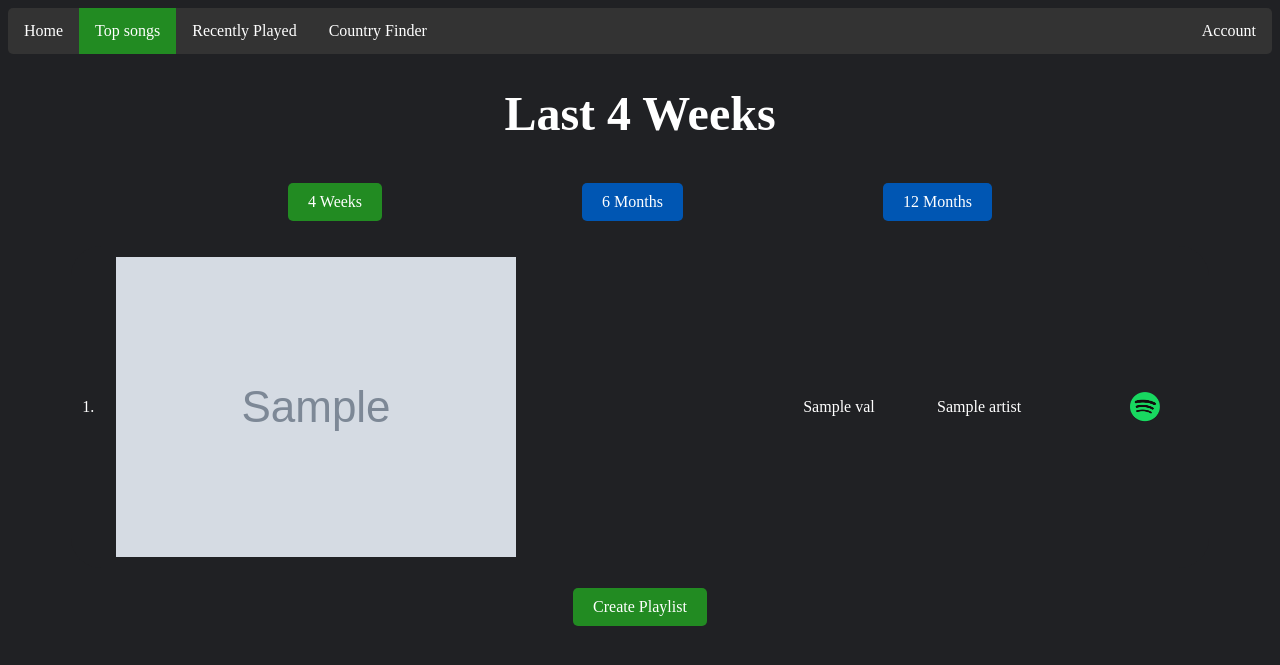
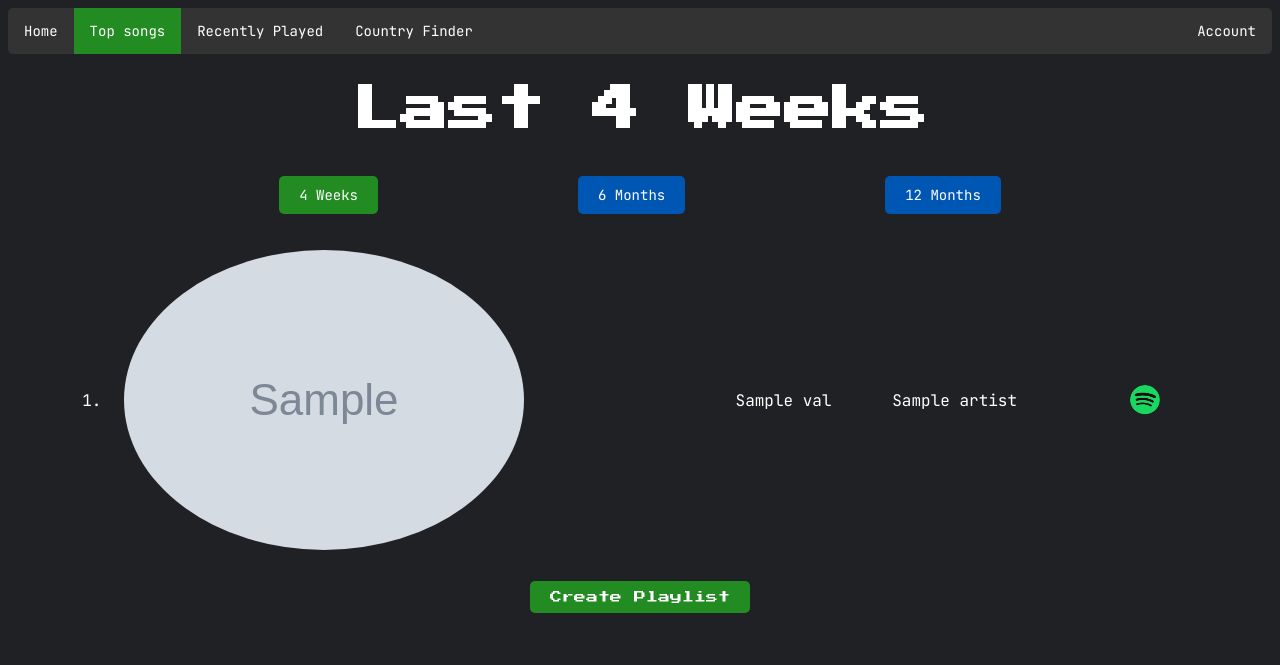
Before and after one commit to KeerthiBeast/Spotify_Stats, a Flask app: template server/templates/fav_short.html in a window 1280 px wide. Shown: the top 665 px of the page. Run offline with Flask 3, Linux system fonts and the light colour scheme; the template is opened without the code that fills it: most values are stand-ins (such as "Sample title", 1, 10 or a date in 2020); grey boxes marked "Sample" are stand-in pictures.

Commit message:
Styling and font customization

```diff
--- a/server/__init__.py
+++ b/server/__init__.py
@@ -4,6 +4,7 @@ from flask import Flask, redirect, render_template
 from flask import Blueprint
 from flask_sqlalchemy import SQLAlchemy
 from dotenv import load_dotenv, dotenv_values
+from datetime import datetime, timedelta
 
 def create_app():
     app = Flask(__name__)
@@ -11,6 +12,10 @@ def create_app():
 
     @app.route('/')
     def index():
+        if 'access_token' in session:
+            if datetime.now().timestamp() < session['expires_at']:
+               return render_template('home.html')
+
         return render_template('index.html')
 
     @app.route('/pages')
--- a/server/static/styles/fav_short.css
+++ b/server/static/styles/fav_short.css
@@ -1,5 +1,8 @@
 body {
     background-color: #202124;
+}
+img {
+    border-radius: 50%;
 }
 
 .values {
@@ -33,11 +36,14 @@ li a {
     padding: 14px 16px;
     text-decoration: none;
     transition: background-color 0.3s ease;
+    font-family: 'JetBrains Mono';
+    font-size: 14px;
 }
-
 h1 {
+    color: white;
+    font-family: 'Press Start 2P';
     font-size: 6vh;
-    color: white;
+    font-weight: bold;
 }
 
 .buttons {
@@ -60,6 +66,8 @@ h1 {
     text-decoration: none;
     cursor: pointer;
     transition: background-color 0.3s ease;
+    font-family: 'JetBrains Mono';
+    font-size: 14px;
 }
 .medium {
     display: inline-block;
@@ -74,6 +82,8 @@ h1 {
     text-decoration: none;
     cursor: pointer;
     transition: background-color 0.3s ease;
+    font-family: 'JetBrains Mono';
+    font-size: 14px;
 }
 .long {
     display: inline-block;
@@ -87,6 +97,8 @@ h1 {
     text-decoration: none;
     cursor: pointer;
     transition: background-color 0.3s ease;
+    font-family: 'JetBrains Mono';
+    font-size: 14px;
 }
 .fbotton {
     display: inline-flex;
@@ -107,11 +119,14 @@ h1 {
     text-decoration: none;
     cursor: pointer;
     transition: background-color 0.3s ease;
+    font-family: 'Press Start 2P';
+    font-size: 12px;
 }
 
 .count {
     text-align: left;
     color: white;
+    font-family: 'JetBrains Mono';
 }
 .trackart {
     text-align: left;
@@ -119,20 +134,22 @@ h1 {
 .name {
     text-align: left;
     color: white;
+    font-family: 'JetBrains Mono';
 }
 .artist {
     text-align: left;
     color: white;
+    font-family: 'JetBrains Mono';
 }
 .splink {
     text-align: center;
     width: 10%
 }
 
-.medium:hover {
+.long:hover {
     background-color: forestgreen;
 }
-.long:hover {
+.medium:hover {
     background-color: forestgreen;
 }
 .playlist:hover {
--- a/server/templates/fav_long.html
+++ b/server/templates/fav_long.html
@@ -1,6 +1,10 @@
 <html lang="en">
     <head>
         <link rel= "stylesheet" type= "text/css" href= "{{url_for('static',filename='styles/fav_long.css')}}">
+        <link rel="preconnect" href="https://fonts.googleapis.com">
+        <link rel="preconnect" href="https://fonts.gstatic.com" crossorigin>
+        <link href="https://fonts.googleapis.com/css2?family=JetBrains+Mono:ital,wght@0,100..800;1,100..800&display=swap" rel="stylesheet">
+        <link href="https://fonts.googleapis.com/css2?family=Press+Start+2P&display=swap" rel="stylesheet">
         <title>Last 12 Months</title>
     </head>
 
--- a/server/templates/fav_medium.html
+++ b/server/templates/fav_medium.html
@@ -1,6 +1,10 @@
 <html lang="en">
     <head>
         <link rel= "stylesheet" type= "text/css" href= "{{url_for('static',filename='styles/fav_medium.css')}}">
+        <link rel="preconnect" href="https://fonts.googleapis.com">
+        <link rel="preconnect" href="https://fonts.gstatic.com" crossorigin>
+        <link href="https://fonts.googleapis.com/css2?family=JetBrains+Mono:ital,wght@0,100..800;1,100..800&display=swap" rel="stylesheet">
+        <link href="https://fonts.googleapis.com/css2?family=Press+Start+2P&display=swap" rel="stylesheet">
         <title>Last 6 Months</title>
     </head>
 
--- a/server/templates/fav_short.html
+++ b/server/templates/fav_short.html
@@ -1,6 +1,10 @@
 <html lang="en">
     <head>
         <link rel= "stylesheet" type= "text/css" href= "{{url_for('static',filename='styles/fav_short.css')}}">
+        <link rel="preconnect" href="https://fonts.googleapis.com">
+        <link rel="preconnect" href="https://fonts.gstatic.com" crossorigin>
+        <link href="https://fonts.googleapis.com/css2?family=JetBrains+Mono:ital,wght@0,100..800;1,100..800&display=swap" rel="stylesheet">
+        <link href="https://fonts.googleapis.com/css2?family=Press+Start+2P&display=swap" rel="stylesheet">
         <title>Last 4 weeks</title>
     </head>
 
--- a/server/templates/index.html
+++ b/server/templates/index.html
@@ -2,6 +2,10 @@
 <html>
     <head>
         <link rel= "stylesheet" type= "text/css" href= "{{url_for('static',filename='styles/index.css')}}">
+        <link rel="preconnect" href="https://fonts.googleapis.com">
+        <link rel="preconnect" href="https://fonts.gstatic.com" crossorigin>
+        <link href="https://fonts.googleapis.com/css2?family=JetBrains+Mono:ital,wght@0,100..800;1,100..800&display=swap" rel="stylesheet">
+        <link href="https://fonts.googleapis.com/css2?family=Press+Start+2P&display=swap" rel="stylesheet">
         <title>Home</title>
     </head>
 
```
Also changed, not shown: server/auth.py (+7 -2 lines), server/static/styles/fav_long.css (+18 -0 lines), server/static/styles/fav_medium.css (+19 -1 lines), server/static/styles/index.css (+6 -1 lines), server/templates/account.html (+22 -6 lines), server/templates/recent.html (+16 -10 lines).
